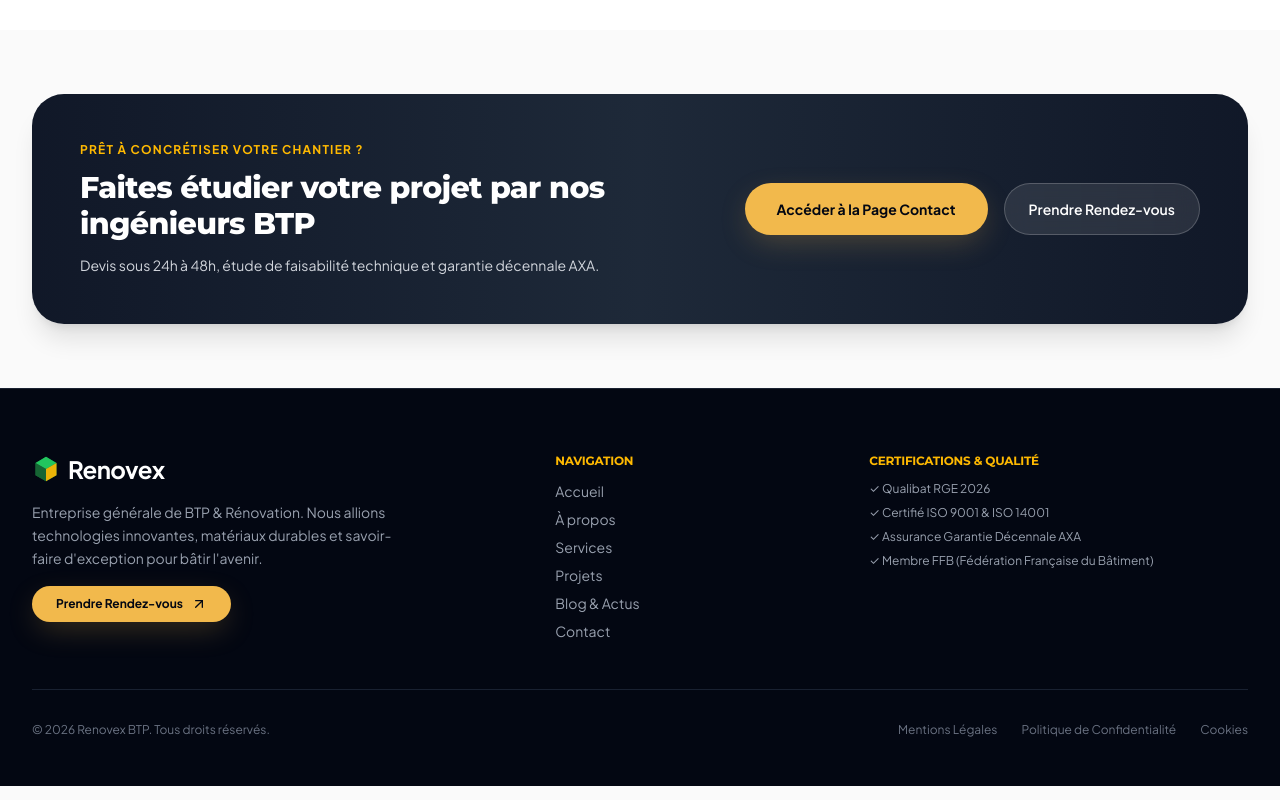
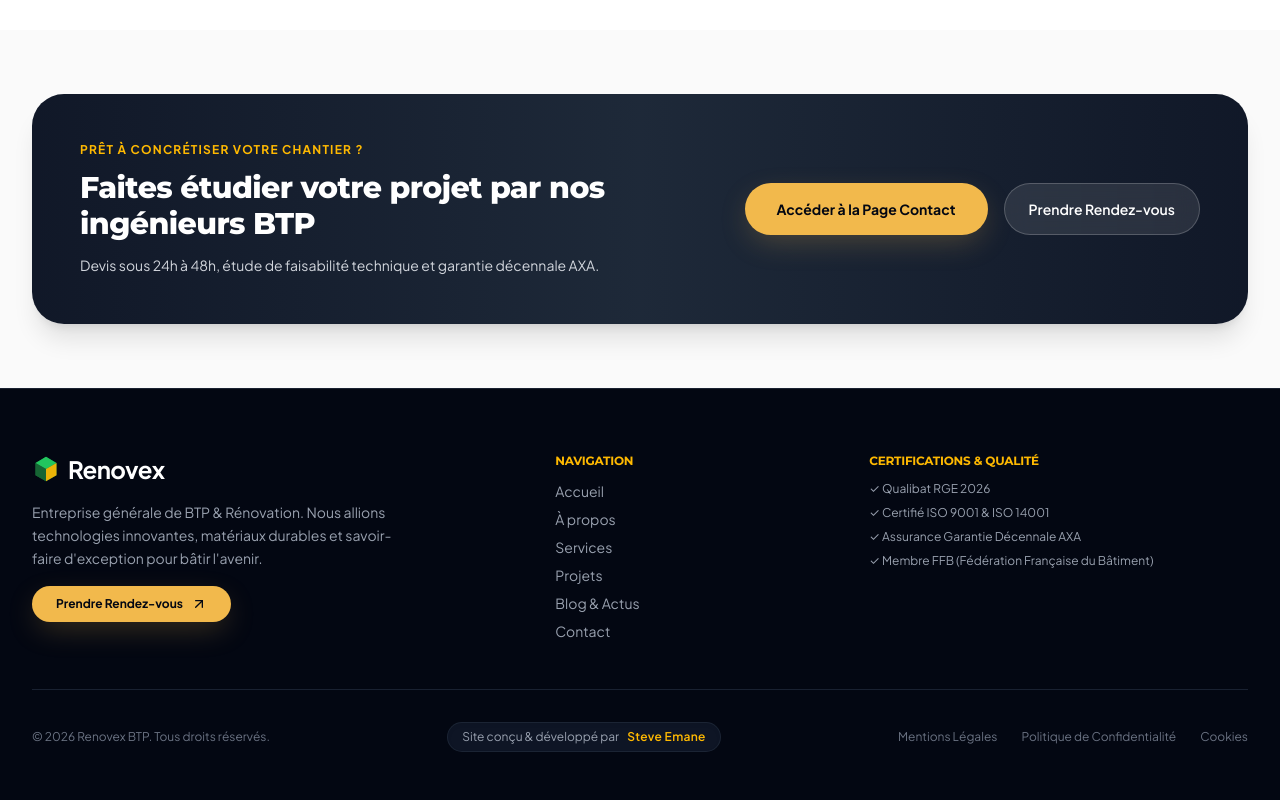
Before and after one commit to devandfree/Renovex, a React (Vite) app: page / in a window 1280 px wide. Shown: the part 5063-5863 px from the top of the page. Built offline with nearby package versions, Linux system fonts and the light colour scheme.

Commit message:
feat(footer): add developer credit attribution
Include a branded attribution badge in the footer to identify the designer and developer.

```diff
--- a/src/components/Footer.tsx
+++ b/src/components/Footer.tsx
@@ -85,8 +85,14 @@ export const Footer: React.FC<FooterProps> = ({ lang, onOpenBooking, onNavigate
         </div>
 
         {/* Bottom copyright row */}
-        <div className="pt-8 flex flex-col sm:flex-row items-center justify-between text-xs text-gray-500 gap-4">
+        <div className="pt-8 flex flex-col md:flex-row items-center justify-between text-xs text-gray-500 gap-4">
           <p>© {new Date().getFullYear()} Renovex BTP. {lang === 'fr' ? 'Tous droits réservés.' : 'All rights reserved.'}</p>
+
+          <div className="flex items-center gap-2 bg-gray-900/90 px-3.5 py-1.5 rounded-full border border-gray-800/80 text-xs text-gray-400 shadow-inner">
+            <span>{lang === 'fr' ? 'Site conçu & développé par' : 'Site designed & developed by'}</span>
+            <span className="font-semibold text-amber-400 tracking-wide">Steve Emane</span>
+          </div>
+
           <div className="flex space-x-6">
             <a href="#" className="hover:text-gray-300 transition-colors">{lang === 'fr' ? 'Mentions Légales' : 'Legal Notice'}</a>
             <a href="#" className="hover:text-gray-300 transition-colors">{lang === 'fr' ? 'Politique de Confidentialité' : 'Privacy Policy'}</a>
```
